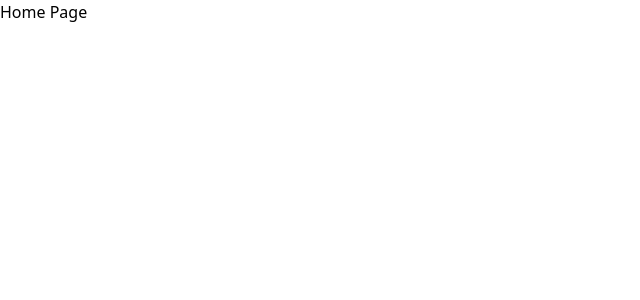
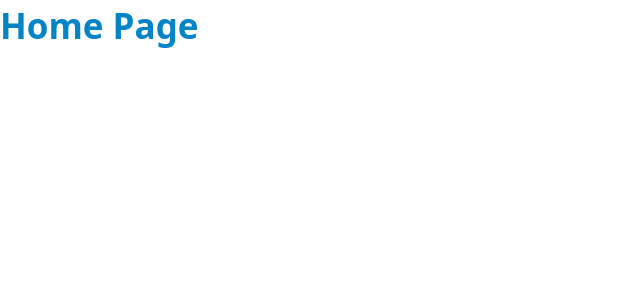
Before and after one commit to SebastienLeger02/GSL_Team_App, a Vue app: page / in a window 1280 px wide. Shown: the top 300 px of the page, without its empty margins (0-640 px from the left). Built offline with nearby package versions, Linux system fonts and the light colour scheme.

Commit message:
primercommit

```diff
--- a/src/views/Home.vue
+++ b/src/views/Home.vue
@@ -1,5 +1,5 @@
 <template>
-  <h1>Home Page</h1>
+  <h1 class="text-sky-600 font-bold text-[35px]">Home Page</h1>
 </template>
 <script>
 export default {
@@ -13,4 +13,7 @@ export default {
   },
 }
 </script>
-<styles></styles>
+
+
+<styles>
+</styles>
```
